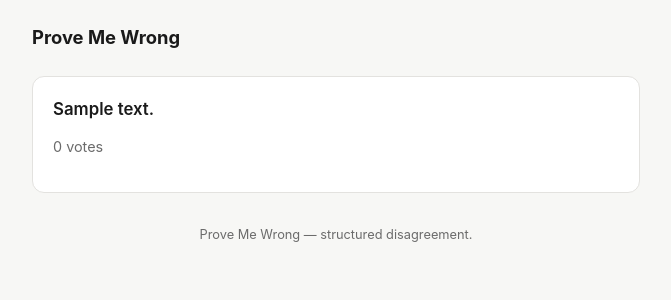
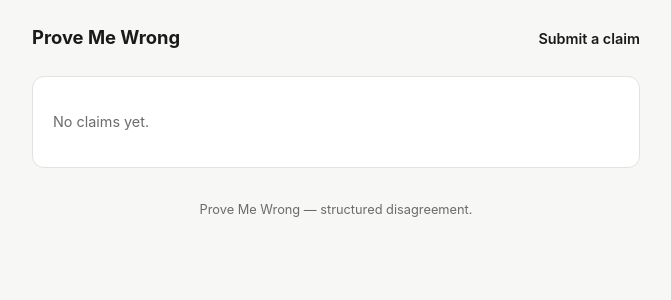
Before and after one commit to andrewjrider/Prove-Me-Wrong, a Flask app: page / in a window 1280 px wide. Shown: the top 300 px of the page, without its empty margins (304-975 px from the left). Run offline with Flask 3, Linux system fonts and the light colour scheme; tables that the repository leaves empty hold one stand-in row (values such as "Sample post"); data that the repository does not hold is empty.

Commit message:
Add public claim submission with admin moderation queue
Anyone can now submit a claim at /submit; submissions land in a pending
state and never appear publicly until an admin approves them in the
moderation queue (/admin/moderation?token=...). This removes the bottleneck
of every claim having to be admin-entered, while keeping a review gate so
nothing unvetted goes live.

- claims.status column ('approved'|'pending'|'rejected'); existing rows
  backfill to 'approved' via ALTER so already-live claims stay live.
- Public listing, claim detail, card, vote, and respond all 404/hide
  non-approved claims — a pending claim is never linkable or votable.
- Reject sets status='rejected' (reversible, kept in DB), not a delete.
- Submissions rate-limited to 3/IP/hour and length-bounded (10-280 chars),
  reusing the existing rate_limit_events infrastructure.
- Admin actions (approve/reject/moderation view) are token-gated via a
  shared require_admin() helper.

Fixed an init_db() ordering bug found via a migration test: the
idx_claims_status index (which references the new status column) was inside
the executescript(SCHEMA) block that runs before ensure_column adds the
column, so booting against an existing production DB would have crashed.
Moved index creation after the ALTER.

Verified end-to-end locally: admin claim goes live immediately; public
submission stays hidden and 404s on direct access until approved; approve
makes it live; reject removes it from the queue and keeps it 404; rate
limit and length validation enforced; migration backfills existing claims
to approved.

Co-Authored-By: Claude Sonnet 5 <noreply@anthropic.com>

```diff
--- a/prove_me_wrong/db.py
+++ b/prove_me_wrong/db.py
@@ -8,6 +8,7 @@ CREATE TABLE IF NOT EXISTS claims (
     id INTEGER PRIMARY KEY AUTOINCREMENT,
     text TEXT NOT NULL,
     created_at TEXT NOT NULL,
+    status TEXT NOT NULL DEFAULT 'approved',
     summary_agree TEXT,
     summary_disagree TEXT,
     summary_response_count INTEGER NOT NULL DEFAULT 0,
@@ -86,10 +87,16 @@ def ensure_column(conn, table, column, definition):
 def init_db():
     conn = get_db()
     conn.executescript(SCHEMA)
+    # Existing rows predate the status column; ALTER backfills them with the
+    # 'approved' default, so claims that were already live stay live.
+    ensure_column(conn, "claims", "status", "TEXT NOT NULL DEFAULT 'approved'")
     ensure_column(conn, "claims", "summary_agree", "TEXT")
     ensure_column(conn, "claims", "summary_disagree", "TEXT")
     ensure_column(conn, "claims", "summary_response_count", "INTEGER NOT NULL DEFAULT 0")
     ensure_column(conn, "claims", "summary_generated_at", "TEXT")
+    # Created after ensure_column, since on an existing DB the status column
+    # doesn't exist until the ALTER above runs.
+    conn.execute("CREATE INDEX IF NOT EXISTS idx_claims_status ON claims(status, created_at)")
     conn.commit()
 
 
@@ -97,12 +104,12 @@ def row_to_dict(row):
     return dict(row) if row else None
 
 
-def create_claim(text):
+def create_claim(text, status="approved"):
     conn = get_db()
     now = utc_now()
     conn.execute(
-        "INSERT INTO claims (text, created_at) VALUES (?, ?)",
-        (text.strip(), now),
+        "INSERT INTO claims (text, created_at, status) VALUES (?, ?, ?)",
+        (text.strip(), now, status),
     )
     claim_id = conn.execute("SELECT last_insert_rowid() AS id").fetchone()["id"]
     conn.commit()
@@ -115,8 +122,30 @@ def get_claim(claim_id):
 
 
 def get_claims():
-    rows = get_db().execute("SELECT * FROM claims ORDER BY created_at DESC, id DESC").fetchall()
+    """Approved claims only — this is the public listing."""
+    rows = get_db().execute(
+        "SELECT * FROM claims WHERE status = 'approved' ORDER BY created_at DESC, id DESC"
+    ).fetchall()
     return [dict(row) for row in rows]
+
+
+def get_pending_claims():
+    rows = get_db().execute(
+        "SELECT * FROM claims WHERE status = 'pending' ORDER BY created_at ASC, id ASC"
+    ).fetchall()
+    return [dict(row) for row in rows]
+
+
+def get_pending_count():
+    return get_db().execute(
+        "SELECT COUNT(*) AS c FROM claims WHERE status = 'pending'"
+    ).fetchone()["c"]
+
+
+def set_claim_status(claim_id, status):
+    conn = get_db()
+    conn.execute("UPDATE claims SET status = ? WHERE id = ?", (status, claim_id))
+    conn.commit()
 
 
 def update_claim_summary(claim_id, agree_summary, disagree_summary, response_count):
--- a/prove_me_wrong/routes.py
+++ b/prove_me_wrong/routes.py
@@ -1,6 +1,6 @@
 import uuid
 
-from flask import Blueprint, abort, redirect, render_template, request, url_for
+from flask import Blueprint, abort, current_app, redirect, render_template, request, url_for
 
 from . import db
 from .summarizer import generate_summary
@@ -13,6 +13,11 @@ VOTER_COOKIE_MAX_AGE = 60 * 60 * 24 * 365 * 5
 VOTE_RATE_LIMIT_WINDOW_SECONDS = 60
 RESPONSE_RATE_LIMIT_WINDOW_SECONDS = 60 * 60
 RESPONSE_RATE_LIMIT_MAX = 5
+CLAIM_SUBMIT_RATE_LIMIT_WINDOW_SECONDS = 60 * 60
+CLAIM_SUBMIT_RATE_LIMIT_MAX = 3
+
+CLAIM_MIN_LENGTH = 10
+CLAIM_MAX_LENGTH = 280
 
 
 def get_voter_id():
@@ -21,6 +26,21 @@ def get_voter_id():
 
 def rate_limited(message):
     return render_template("rate_limited.html", message=message), 429
+
+
+def require_admin():
+    """Abort 403 unless a valid admin token is present (in query string or form)."""
+    token = request.values.get("token", "")
+    if token != current_app.config["ADMIN_TOKEN"]:
+        abort(403)
+    return token
+
+
+def get_approved_claim_or_404(claim_id):
+    claim = db.get_claim(claim_id)
+    if claim is None or claim.get("status") != "approved":
+        abort(404)
+    return claim
 
 
 def set_voter_cookie(response, voter_id):
@@ -35,9 +55,7 @@ def set_voter_cookie(response, voter_id):
 
 
 def claim_context(claim_id):
-    claim = db.get_claim(claim_id)
-    if claim is None:
-        abort(404)
+    claim = get_approved_claim_or_404(claim_id)
     voter_id = get_voter_id()
     counts = db.get_vote_counts(claim_id)
     total = counts["agree"] + counts["disagree"]
@@ -89,8 +107,7 @@ def claim_card(claim_id):
 
 @bp.route("/claim/<int:claim_id>/vote", methods=["POST"])
 def vote(claim_id):
-    if db.get_claim(claim_id) is None:
-        abort(404)
+    get_approved_claim_or_404(claim_id)
     choice = request.form.get("choice")
     if choice not in {"agree", "disagree"}:
         abort(400)
@@ -110,8 +127,7 @@ def vote(claim_id):
 
 @bp.route("/claim/<int:claim_id>/respond", methods=["POST"])
 def respond(claim_id):
-    if db.get_claim(claim_id) is None:
-        abort(404)
+    get_approved_claim_or_404(claim_id)
     side = request.form.get("side")
     body = (request.form.get("body") or "").strip()
     if side not in {"agree", "disagree"} or not body:
@@ -135,25 +151,92 @@ def respond(claim_id):
     return set_voter_cookie(response, voter_id)
 
 
+@bp.route("/submit", methods=["GET"])
+def submit_form():
+    return render_template(
+        "submit.html",
+        min_length=CLAIM_MIN_LENGTH,
+        max_length=CLAIM_MAX_LENGTH,
+        error=None,
+        text="",
+    )
+
+
+@bp.route("/submit", methods=["POST"])
+def submit_claim():
+    text = (request.form.get("text") or "").strip()
+
+    def reject(error):
+        return (
+            render_template(
+                "submit.html",
+                min_length=CLAIM_MIN_LENGTH,
+                max_length=CLAIM_MAX_LENGTH,
+                error=error,
+                text=text,
+            ),
+            400,
+        )
+
+    if len(text) < CLAIM_MIN_LENGTH:
+        return reject(f"A claim needs to be at least {CLAIM_MIN_LENGTH} characters.")
+    if len(text) > CLAIM_MAX_LENGTH:
+        return reject(f"Keep it under {CLAIM_MAX_LENGTH} characters — one sharp sentence works best.")
+
+    ip = request.remote_addr
+    since = db.utc_ago(CLAIM_SUBMIT_RATE_LIMIT_WINDOW_SECONDS)
+    if db.count_rate_limit_events(ip, "submit_claim", since) >= CLAIM_SUBMIT_RATE_LIMIT_MAX:
+        return rate_limited("You've submitted a few claims already this hour. Try again later.")
+
+    db.create_claim(text, status="pending")
+    db.record_rate_limit_event(ip, "submit_claim")
+    return redirect(url_for("main.submitted"))
+
+
+@bp.route("/submitted")
+def submitted():
+    return render_template("submitted.html")
+
+
 @bp.route("/admin")
 def admin_new_claim_form():
-    from flask import current_app
-
-    token = request.args.get("token", "")
-    if token != current_app.config["ADMIN_TOKEN"]:
-        abort(403)
-    return render_template("admin.html", token=token)
+    token = require_admin()
+    return render_template("admin.html", token=token, pending_count=db.get_pending_count())
 
 
 @bp.route("/admin/claims", methods=["POST"])
 def admin_create_claim():
-    from flask import current_app
-
-    token = request.form.get("token", "")
-    if token != current_app.config["ADMIN_TOKEN"]:
-        abort(403)
+    require_admin()
     text = (request.form.get("text") or "").strip()
     if not text:
         abort(400)
-    claim_id = db.create_claim(text)
+    claim_id = db.create_claim(text, status="approved")
     return redirect(url_for("main.claim_detail", claim_id=claim_id))
+
+
+@bp.route("/admin/moderation")
+def admin_moderation():
+    token = require_admin()
+    return render_template(
+        "moderation.html",
+        token=token,
+        pending=db.get_pending_claims(),
+    )
+
+
+@bp.route("/admin/claims/<int:claim_id>/approve", methods=["POST"])
+def admin_approve_claim(claim_id):
+    token = require_admin()
+    if db.get_claim(claim_id) is None:
+        abort(404)
+    db.set_claim_status(claim_id, "approved")
+    return redirect(url_for("main.admin_moderation", token=token))
+
+
+@bp.route("/admin/claims/<int:claim_id>/reject", methods=["POST"])
+def admin_reject_claim(claim_id):
+    token = require_admin()
+    if db.get_claim(claim_id) is None:
+        abort(404)
+    db.set_claim_status(claim_id, "rejected")
+    return redirect(url_for("main.admin_moderation", token=token))
--- a/prove_me_wrong/templates/base.html
+++ b/prove_me_wrong/templates/base.html
@@ -132,6 +132,11 @@
     .muted { color: var(--muted); font-size: 0.9rem; }
     .claim-list-item { text-decoration: none; display: block; }
     .claim-list-item .claim-text { font-size: 1.05rem; margin-bottom: 8px; }
+    header.site .nav-link { font-size: 0.9rem; font-weight: 600; text-decoration: none; color: var(--accent); }
+    header.site .nav-link:hover { text-decoration: underline; }
+    .form-error { color: var(--disagree); font-size: 0.9rem; margin: 0 0 8px; }
+    .char-count { font-size: 0.8rem; color: var(--muted); text-align: right; margin: 4px 0 0; }
+    .pending-badge { display: inline-block; background: var(--disagree); color: #fff; font-size: 0.75rem; font-weight: 700; border-radius: 10px; padding: 1px 8px; margin-left: 6px; }
     footer.site { text-align: center; color: var(--muted); font-size: 0.8rem; margin-top: 32px; }
   </style>
 </head>
@@ -139,6 +144,7 @@
   <div class="wrap">
     <header class="site">
       <a class="brand" href="{{ url_for('main.index') }}">Prove Me Wrong</a>
+      <a class="nav-link" href="{{ url_for('main.submit_form') }}">Submit a claim</a>
     </header>
     {% block content %}{% endblock %}
     <footer class="site">Prove Me Wrong &mdash; structured disagreement.</footer>
```
Also changed, not shown: prove_me_wrong/templates/admin.html (+10 -0 lines), prove_me_wrong/templates/moderation.html (added, +30 -0 lines), prove_me_wrong/templates/submit.html (added, +30 -0 lines), prove_me_wrong/templates/submitted.html (added, +15 -0 lines).
